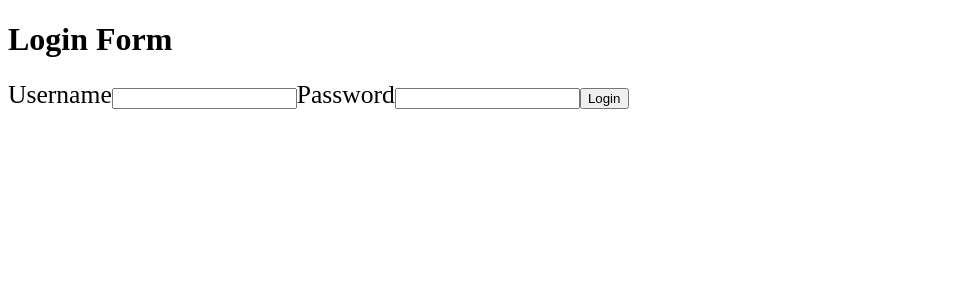
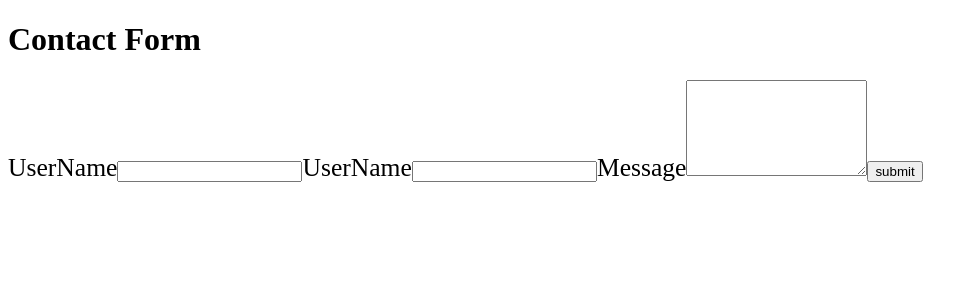
Before and after one commit to akshaythappar/React, a React (Vite) app in the folder react-thapa/: page / in a window 1280 px wide. Shown: the top 300 px of the page, without its empty margins (0-978 px from the left). Built offline with nearby package versions, Linux system fonts and the light colour scheme.

Commit message:
hard method done by me

```diff
--- a/react-thapa/src/App.jsx
+++ b/react-thapa/src/App.jsx
@@ -5,6 +5,7 @@ import CounterChallenge from "./components/hooks/useState/ChallengeByThapa";
 
 import { RegistrationFrom } from "./components/hooks/useState/Registration";
 import { LoginForm } from "./components/hooks/useState/LoginForm";
+import { ContactForm } from "./components/hooks/useState/ContactForm";
 
 
 
@@ -14,7 +15,7 @@ export const App = () => {
      <>
 
 
-    <LoginForm/>
+    <ContactForm/>
 
     </>
   );
--- /dev/null
+++ b/react-thapa/src/components/hooks/useState/ContactForm.jsx
@@ -0,0 +1,39 @@
+import { useState } from "react"
+
+export const ContactForm = ()=>{
+    const [username,setUsername]=useState("");
+    const [password,setPassword]=useState("");
+    const [message,setMessage]=useState("");
+
+    const handleFormSubmit = (e)=>{
+        e.preventDefault();
+       const formDate = {
+        username,
+        password,
+        message
+       }
+       console.log(formDate);
+    }
+    return (
+        <>
+
+        <div className="container">
+            <div className="card">
+                <h1>Contact Form</h1>
+                <form action="" onSubmit={handleFormSubmit}>
+                    <label htmlFor="username">UserName</label>
+                    <input type="text" name="username" required autoComplete="off" onChange={(e)=>setUsername(e.target.value)} />
+
+                    <label htmlFor="password">UserName</label>
+                    <input type="text" name="password" required autoComplete="off" onChange={(e)=>setPassword(e.target.value)}/>
+
+                    <label htmlFor="message">Message</label>
+                    <textarea name="message" type="password" required autoComplete="off" rows="6" onChange={(e)=>setMessage(e.target.value)}></textarea>
+
+                    <button>submit</button>
+                </form>
+            </div>
+        </div>
+        </>
+    )
+}
```
